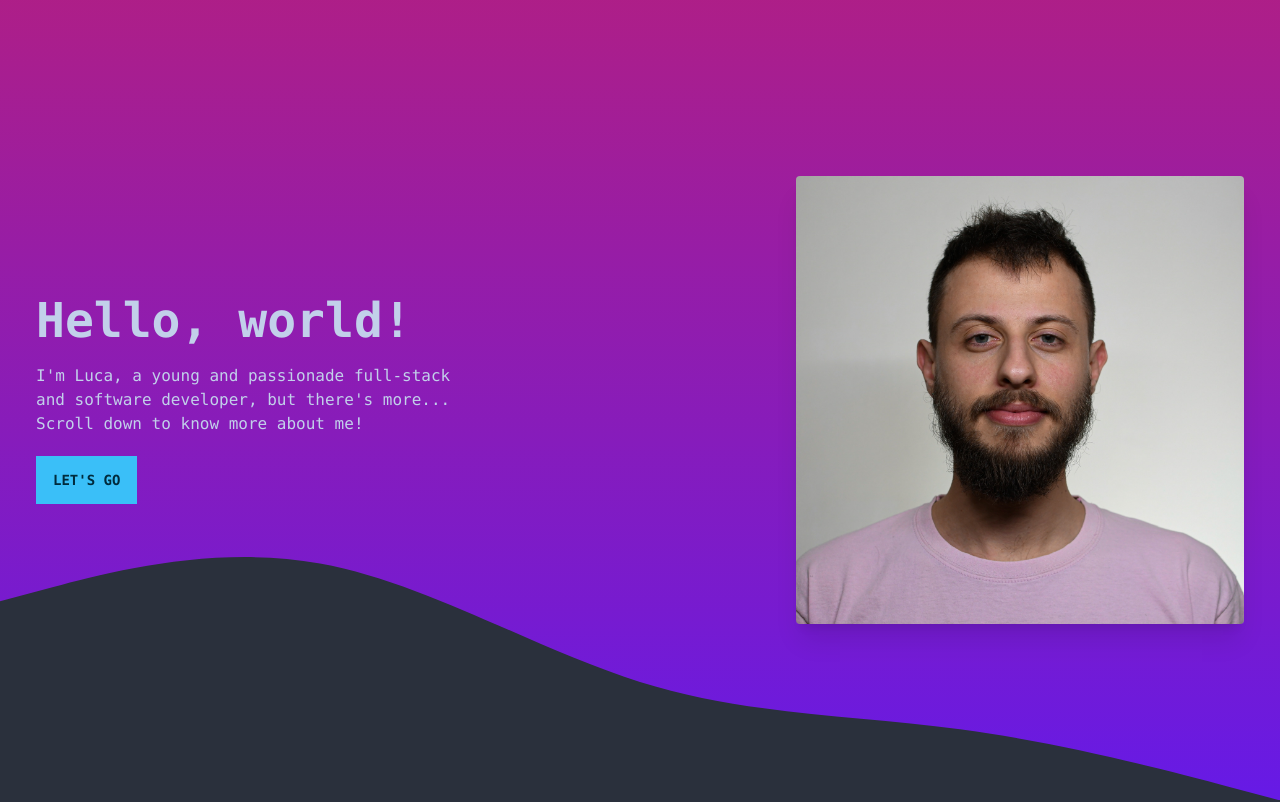
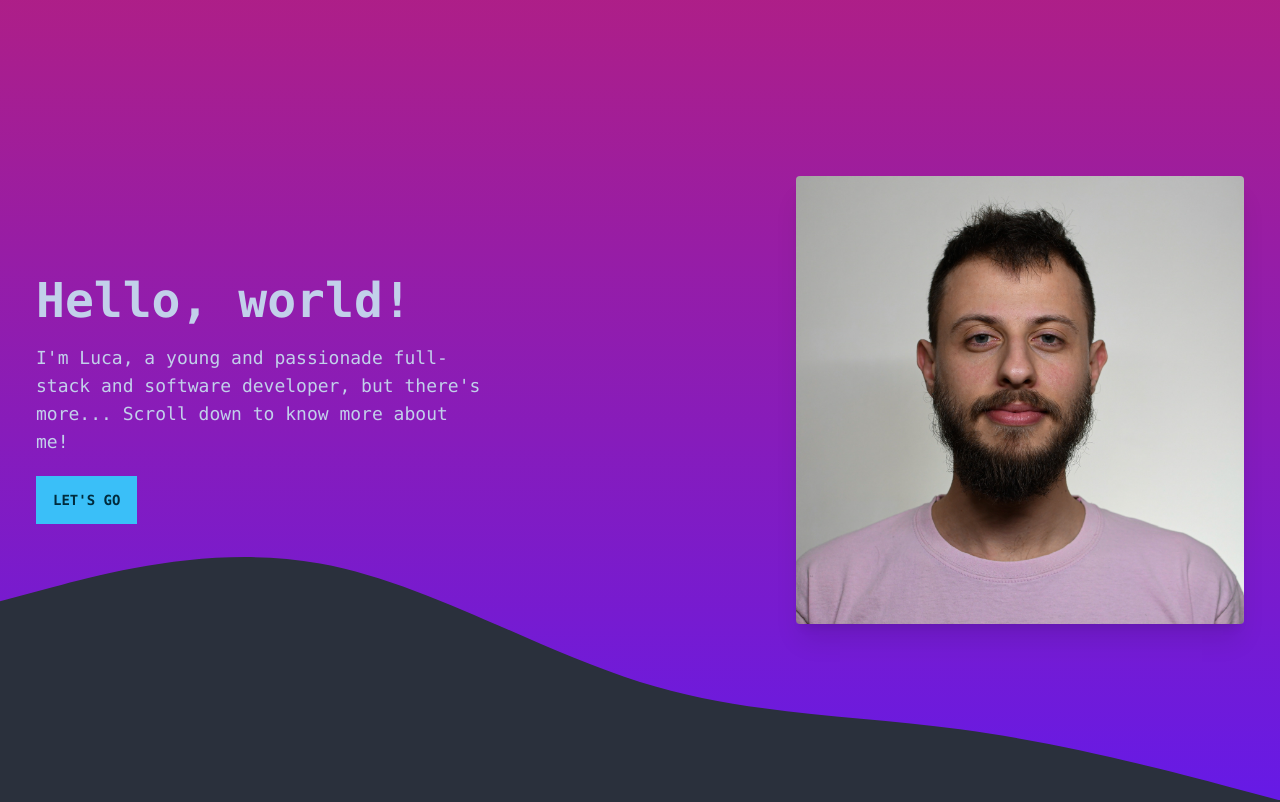
Before and after one commit to cedrata/cedrata.github.io, a SvelteKit app: page / in a window 1280 px wide. Shown: the top 802 px of the page. Built offline with nearby package versions, Linux system fonts and the light colour scheme.

Commit message:
[UPDATE] font size

```diff
--- a/src/routes/+page.svelte
+++ b/src/routes/+page.svelte
@@ -42,7 +42,7 @@
 			</div>
 			<div class="max-w-md drop-shadow-2x max-lg:text-center">
 				<h1 class="mb-5 text-5xl font-bold">Hello, world!</h1>
-				<p class="mb-5">
+				<p class="mb-5 text-lg">
 					I'm Luca, a young and passionade full-stack and software developer, but there's more...
 					Scroll down to know more about me!
 				</p>
```
